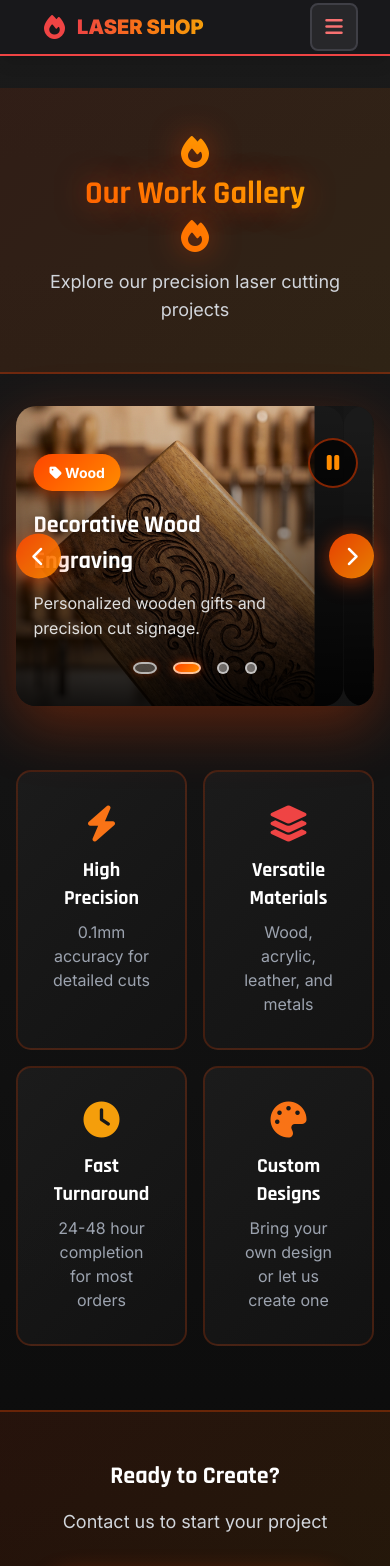
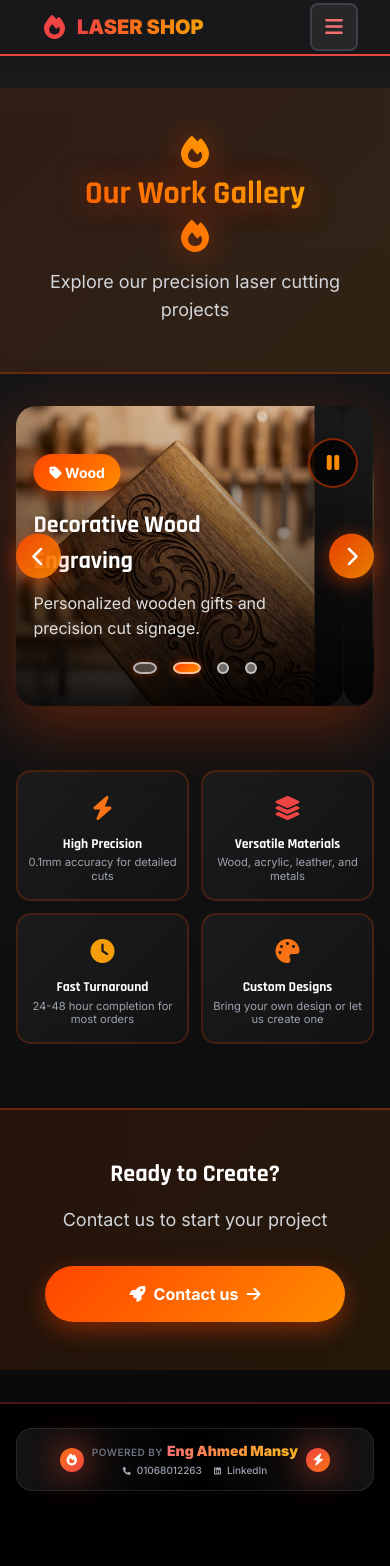
Before and after one commit to Ahmed-Mansy/Laser-workshop-front-end, an Angular app: page /showcase in a window 390 px wide. Shown: the top 1566 px of the page. After the commit the page ends 1515 px from the top, so only its background shows below. Built offline with nearby package versions, Linux system fonts and the light colour scheme.

Commit message:
feat: Add loading service, showcase component styling, and developer footer.

```diff
--- a/src/app/core/services/loading.service.ts
+++ b/src/app/core/services/loading.service.ts
@@ -30,7 +30,7 @@ export class LoadingService {
             // Add 1-second delay before hiding
             this.hideTimeout = setTimeout(() => {
                 this.loadingSubject.next(false);
-            }, 1000);
+            }, 500);
         }
     }
 }
--- a/src/app/features/public/showcase/showcase.css
+++ b/src/app/features/public/showcase/showcase.css
@@ -310,4 +310,30 @@
     .overlay-content {
         padding: 1.5rem 1rem;
     }
+
+    .info-grid {
+        grid-template-columns: repeat(2, 1fr);
+        gap: 0.75rem;
+    }
+
+    .info-card {
+        padding: 1rem 0.5rem;
+    }
+
+    .info-card i {
+        font-size: 1.5rem !important;
+        /* text-2xl/1.5rem */
+        margin-bottom: 0.5rem !important;
+    }
+
+    .info-card h3 {
+        font-size: 0.85rem !important;
+        margin-bottom: 0.25rem !important;
+        line-height: 1.2;
+    }
+
+    .info-card p {
+        font-size: 0.7rem !important;
+        line-height: 1.2;
+    }
 }
--- a/src/app/shared/developer-footer/developer-footer.html
+++ b/src/app/shared/developer-footer/developer-footer.html
@@ -1,31 +1,49 @@
 <!-- Developer Footer -->
-<section class="py-12 px-6 bg-black border-t-2 border-laser-500/30">
+<section class="py-6 px-4 sm:py-12 sm:px-6 bg-black border-t-2 border-laser-500/30">
     <div class="max-w-7xl mx-auto">
         <div class="flex justify-center">
             <div
-                class="px-8 py-4 rounded-2xl bg-gradient-to-r from-metal-900/80 via-black/80 to-metal-900/80 backdrop-blur-sm border border-metal-700/50 shadow-lg">
-                <div class="flex items-center gap-2 sm:gap-4 flex-wrap justify-center">
+                class="px-4 py-3 sm:px-8 sm:py-4 rounded-2xl bg-gradient-to-r from-metal-900/80 via-black/80 to-metal-900/80 backdrop-blur-sm border border-metal-700/50 shadow-lg w-full max-w-[95vw] sm:w-auto">
+                <div class="flex items-center gap-2 sm:gap-4 flex-nowrap justify-center">
                     <!-- Fire Icon -->
                     <div
-                        class="w-8 h-8 sm:w-10 sm:h-10 rounded-xl bg-gradient-to-br from-fire-500 to-laser-500 flex items-center justify-center fire-glow flex-shrink-0">
-                        <i class="fas fa-fire text-sm sm:text-base text-white"></i>
+                        class="w-6 h-6 sm:w-10 sm:h-10 rounded-xl bg-gradient-to-br from-fire-500 to-laser-500 flex items-center justify-center fire-glow flex-shrink-0">
+                        <i class="fas fa-fire text-xs sm:text-base text-white"></i>
                     </div>
 
                     <!-- Text -->
-                    <div class="flex flex-wrap items-baseline gap-1 sm:gap-2 justify-center">
-                        <span
-                            class="text-xs sm:text-sm font-semibold text-gray-500 uppercase tracking-wider whitespace-nowrap">{{
-                            'footer.poweredBy' | translate }}</span>
-                        <span
-                            class="text-base sm:text-lg font-black bg-gradient-to-r from-laser-400 via-fire-400 to-spark-400 bg-clip-text text-transparent whitespace-nowrap">
-                            Eng Ahmed Mansy
-                        </span>
+                    <div class="flex flex-col items-center justify-center gap-0.5 min-w-0">
+                        <div class="flex flex-wrap items-baseline gap-1 sm:gap-2 justify-center text-center">
+                            <span
+                                class="text-[10px] sm:text-sm font-semibold text-gray-500 uppercase tracking-wider whitespace-nowrap">{{
+                                'footer.poweredBy' | translate }}</span>
+                            <span
+                                class="text-sm sm:text-lg font-black bg-gradient-to-r from-laser-400 via-fire-400 to-spark-400 bg-clip-text text-transparent whitespace-nowrap">
+                                Eng Ahmed Mansy
+                            </span>
+                        </div>
+
+                        <!-- Contact Info -->
+                        <div
+                            class="flex flex-wrap justify-center items-center gap-x-3 gap-y-1 text-[10px] sm:text-sm text-gray-400 font-medium">
+                            <a href="tel:01068012263"
+                                class="hover:text-fire-400 transition-colors flex items-center gap-1.5 whitespace-nowrap">
+                                <i class="fas fa-phone text-[8px] sm:text-[10px]"></i>
+                                01068012263
+                            </a>
+                            <span class="hidden sm:block w-1 h-1 rounded-full bg-gray-600"></span>
+                            <a href="https://www.linkedin.com/in/ahmed-ali-753961209/" target="_blank"
+                                class="hover:text-blue-400 transition-colors flex items-center gap-1.5 whitespace-nowrap">
+                                <i class="fab fa-linkedin text-[8px] sm:text-[10px]"></i>
+                                LinkedIn
+                            </a>
+                        </div>
                     </div>
 
                     <!-- Spark Icon -->
                     <div
-                        class="w-8 h-8 sm:w-10 sm:h-10 rounded-xl bg-gradient-to-br from-laser-500 to-fire-500 flex items-center justify-center fire-glow flex-shrink-0">
-                        <i class="fas fa-bolt text-sm sm:text-base text-white"></i>
+                        class="w-6 h-6 sm:w-10 sm:h-10 rounded-xl bg-gradient-to-br from-laser-500 to-fire-500 flex items-center justify-center fire-glow flex-shrink-0">
+                        <i class="fas fa-bolt text-xs sm:text-base text-white"></i>
                     </div>
                 </div>
             </div>
```
